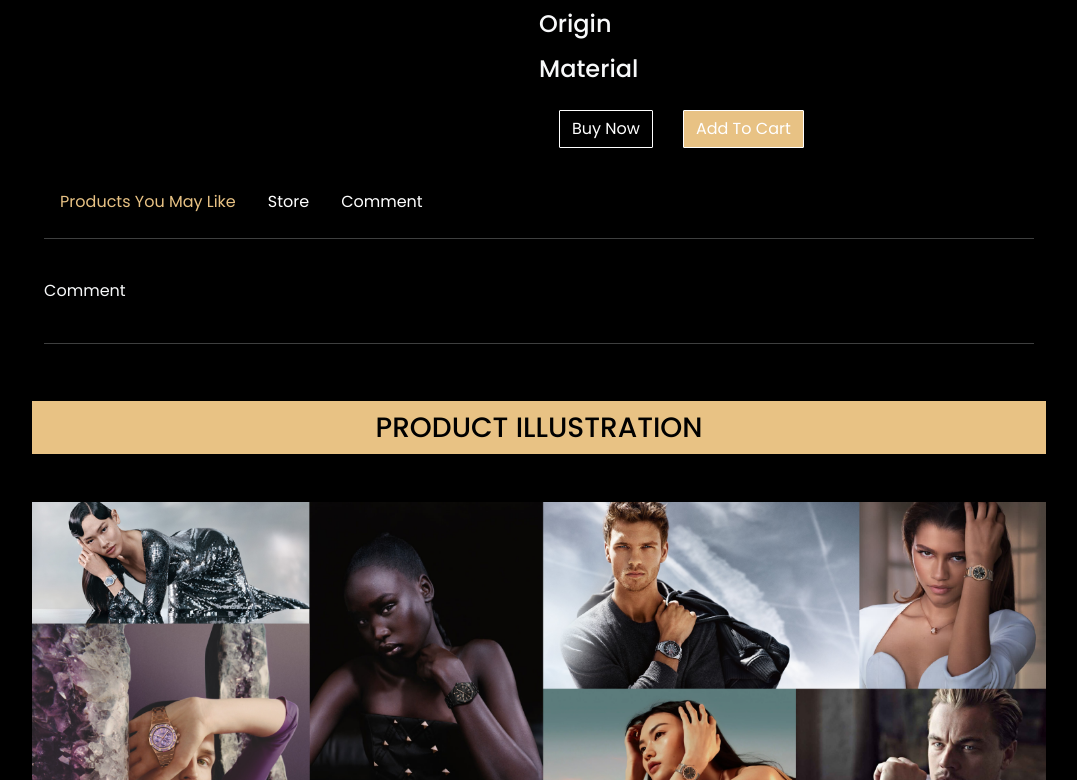
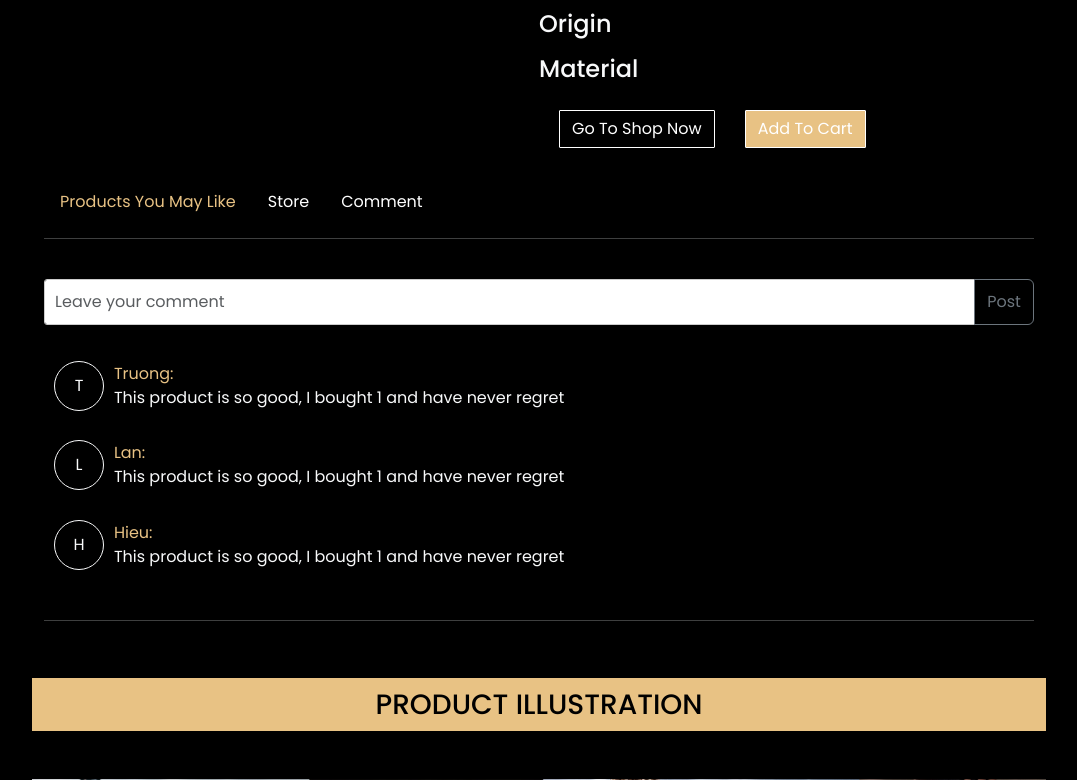
Before and after one commit to Sown13/Aura-Watches-FE, a React (Create React App) app: page /products/detail/1/comment in a window 1280 px wide. Shown: the part 792-1572 px from the top of the page, without its empty margins (101-1178 px from the left). Built offline with nearby package versions, Linux system fonts and the light colour scheme; no server answers.

Commit message:
add product detail minor pages, add scroll to store location, fix some css

```diff
--- a/src/css/layout/Layout.css
+++ b/src/css/layout/Layout.css
@@ -13,3 +13,26 @@
     top: 0px;
     z-index: 100;
 }
+
+
+.go-to-top-button {
+    position: fixed;
+    bottom: 20px;
+    right: 20px;
+    width: 50px;
+    height: 50px;
+    border-radius: 50%;
+    background-color: #555;
+    color: #fff;
+    text-align: center;
+    line-height: 50px;
+    font-size: 20px;
+    cursor: pointer;
+    transition: opacity 0.3s;
+    opacity: 1;
+}
+
+.go-to-top-button-hidden {
+    opacity: 0;
+    pointer-events: none;
+  }
--- a/src/css/layout/pages/misc/News.css
+++ b/src/css/layout/pages/misc/News.css
@@ -2,7 +2,7 @@
     display: flex;
     justify-content: center;
     align-items: center;
-    background-color: #f4f4f4;
+    background-color: #000000;
 }
 
 .misc-news .content {
@@ -15,7 +15,6 @@
 }
 
 .misc-news h1 {
-    font-family: 'Arial', sans-serif;
     font-size: 2.5em;
     color: #E8C284;
     text-align: center;
@@ -23,7 +22,6 @@
 
 .misc-news h2 {
     color: #E8C284;
-    font-family: Bookman;
 }
 
 .misc-news h3 {
@@ -32,7 +30,6 @@
 }
 
 .misc-news p {
-    font-family: Verdana;
     text-align: justify;
 }
 
@@ -52,7 +49,6 @@
 }
 
 .misc-news .caption {
-    font-family: Verdana;
     text-align: center;
     margin-top: 10px;
 }
--- a/src/layout/pages/misc/News.js
+++ b/src/layout/pages/misc/News.js
@@ -14,8 +14,8 @@ export default function News() {
                     alt="ho" class="large-img" />
             </div>
             <h2>Introducing The Piaget Altiplano Concept Tourbillon, The World's <br /> Thinnest Tourbillon (Live Pics)</h2>
-            <div class="content">
-                <div style={{ marginRight: "20px" }}>
+            <div class="content" style={{backgroundColor: "black"}}>
+                <div style={{ marginRight: "20px" , backgroundColor:"black"}}>
                     <p>In many ways, Piaget is ultra-thin watchmaking. While Bulgari has reclaimed the title of the world's
                         thinnest watch with the new Octo Finissimo Ultra (1.7mm thin), Piaget's after a different prize. I'm not
                         sure my eyes are actually capable of perceiving the 0.3 difference between these two watches, nor can my
--- a/src/layout/pages/products/ProductDetail.js
+++ b/src/layout/pages/products/ProductDetail.js
@@ -73,6 +73,19 @@ export default function ProductDetail() {
         } else navigate("/login");
     }
 
+
+    //scrolling to the store location
+    const scollToOutlet = () => {
+        const outletElement = document.getElementById('store');
+        if (outletElement) {
+            const scrollPosition = outletElement.offsetTop - window.innerHeight*0.27;
+            window.scrollTo({
+                top: scrollPosition,
+                behavior: 'smooth',
+            });
+        }
+    }
+
     return (
         <div className="product-detail container">
             <div>TEST cart: {isInCart ? "in Cart" : "not in cart"}</div>
@@ -135,7 +148,9 @@ export default function ProductDetail() {
                     )}
                     <h6>{product.summary ? product.summary : product.description}</h6>
                     <div className="button-container ">
-                        <button type="button" className="btn btn-dark product-detail-button-1">Buy Now</button>
+                        <Link to="store" type="button" className="btn btn-dark product-detail-button-1" onClick={() => { selectTab(2); scollToOutlet() }}>
+                            Go To Shop Now
+                        </Link>
                         <button type="button" className="btn btn-warning product-detail-button-2" onClick={() => { addProductToCart() }}>Add To Cart</button>
                     </div>
                     <br />
@@ -150,7 +165,9 @@ export default function ProductDetail() {
                         <p>{product.description}</p>
                     </div>
                     <div className="button-container ">
-                        <button type="button" className="btn btn-dark product-detail-button-1">Buy Now</button>
+                        <Link to="store" type="button" className="btn btn-dark product-detail-button-1" onClick={() => { selectTab(2); scollToOutlet() }}>
+                            Go To Shop Now
+                        </Link>
                         <button type="button" className="btn btn-warning product-detail-button-2" onClick={() => { addProductToCart() }}>Add To Cart</button>
                     </div>
                     <div className="product-detail-tag">
@@ -178,7 +195,7 @@ export default function ProductDetail() {
             </div>
             <hr className="text-light" />
             <br />
-            <div className="product-detail-tab-content text-light">
+            <div className="product-detail-tab-content text-light" id="store">
                 <Outlet></Outlet>
             </div>
             <br />
--- a/src/layout/pages/products/tabs/CommentList.js
+++ b/src/layout/pages/products/tabs/CommentList.js
@@ -1,5 +1,44 @@
-export default function CommentList () {
+import "../../../../css/layout/pages/products/tabs/Comment.css";
+export default function CommentList() {
     return (
-        <div> Comment </div>
+        <div class="comment d-flex flex-column">
+            <div className="comment-input-box">
+                <div class="input-group mb-3">
+                    <input type="text" class="form-control" placeholder="Leave your comment" aria-label="Recipient's username" aria-describedby="button-addon2" />
+                    <button class="btn btn-outline-secondary" type="button" id="button-addon2">Post</button>
+                </div>
+            </div>
+            <div className="comment-list">
+                <div className="d-flex" style={{  borderRadius: "8px", marginTop: "1%" }}>
+                    <div className="d-flex justify-content-center align-items-center" style={{ border: "1px solid", borderRadius: "50%", width: "50px", height: "50px" , margin: "1%"}}>
+                        T
+                    </div>
+                    <div  className="d-flex flex-column justify-content-center">
+                        <div style={{ color: "#e8c284" }}>Truong:</div>
+                        <div>This product is so good, I bought 1 and have never regret</div>
+                    </div>
+                </div>
+
+                <div className="d-flex" style={{  borderRadius: "8px", marginTop: "1%" }}>
+                    <div className="d-flex justify-content-center align-items-center" style={{ border: "1px solid", borderRadius: "50%", width: "50px", height: "50px" , margin: "1%"}}>
+                        L
+                    </div>
+                    <div  className="d-flex flex-column justify-content-center">
+                        <div style={{ color: "#e8c284" }}>Lan:</div>
+                        <div>This product is so good, I bought 1 and have never regret</div>
+                    </div>
+                </div>
+
+                <div className="d-flex" style={{  borderRadius: "8px", marginTop: "1%" }}>
+                    <div className="d-flex justify-content-center align-items-center" style={{ border: "1px solid", borderRadius: "50%", width: "50px", height: "50px" , margin: "1%"}}>
+                        H
+                    </div>
+                    <div  className="d-flex flex-column justify-content-center">
+                        <div style={{ color: "#e8c284" }}>Hieu:</div>
+                        <div>This product is so good, I bought 1 and have never regret</div>
+                    </div>
+                </div>
+            </div>
+        </div >
     )
 }
--- a/src/layout/pages/products/tabs/ProductOther.js
+++ b/src/layout/pages/products/tabs/ProductOther.js
@@ -1,5 +1,29 @@
-export default function ProductOther () {
+import { useEffect, useState } from "react";
+import ProductService from "../../../../service/ProductService";
+import ProductCard from "../../../../components/parts/ProductCard";
+import { useParams } from "react-router-dom";
+
+export default function ProductOther() {
+    const [productList, setProductList] = useState([]);
+
+    useEffect(() => {
+        ProductService.getAllActiveProductsNoPage().then((res) => {
+            let productsMayLike = [];
+            if (res.data.length > 4) {
+                productsMayLike = res.data.sort(() => 0.5 - Math.random()).slice(0, 4);
+            } else productsMayLike = res.data;
+            setProductList(productsMayLike);
+        }).catch((err) => { console.error("Failed to fetch ", err) });
+    }, [])
+
     return (
-        <div> Other Products </div>
+        <div className="container text-center">
+            <div className="row">
+                {productList.map((product) =>
+                    <div className="col"> <ProductCard product={product} /></div>
+
+                )}
+            </div>
+        </div>
     )
 }
--- a/src/layout/pages/products/tabs/Store.js
+++ b/src/layout/pages/products/tabs/Store.js
@@ -1,5 +1,14 @@
 export default function Store() {
     return (
-        <div> Store List </div>
+        <div className="d-flex">
+            <iframe src="https://www.google.com/maps/embed?pb=!1m18!1m12!1m3!1d1565.7890833379247!2d105.78178795032262!3d21.02888300798916!2m3!1f0!2f0!3f0!3m2!1i1024!2i768!4f13.1!3m3!1m2!1s0x3135ab00954decbf%3A0xdb4ee23b49ad50c8!2zRlBUIEFwdGVjaCBIw6AgTuG7mWkgLSBI4buHIHRo4buRbmcgxJHDoG8gdOG6oW8gbOG6rXAgdHLDrG5oIHZpw6puIHF14buRYyB04bq_!5e0!3m2!1sen!2s!4v1714559101493!5m2!1sen!2s"
+                allowFullScreen="" loading="lazy" referrerPolicy="no-referrer-when-downgrade"
+                style={{ width: "100%", height: "400px", margin: "1%" }}></iframe>
+            <div style={{ margin: "1%" }}>
+                <h5 > Store Address:</h5>
+                <p>8A Ton That Thuyet, My Dinh, Nam Tu Liem, Ha Noi</p>
+            </div>
+
+        </div>
     )
 }
```
Also changed, not shown: src/layout/Layout.js (+30 -0 lines), src/layout/pages/products/ProductList.js (+12 -4 lines), src/layout/pages/products/ProductSearchResult.js (+9 -7 lines), src/css/layout/pages/products/ProductList.css (line endings or trailing spaces), src/css/layout/pages/products/tabs/Comment.css (added).
